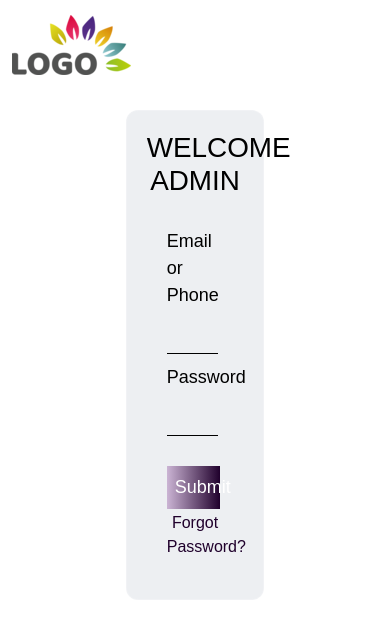
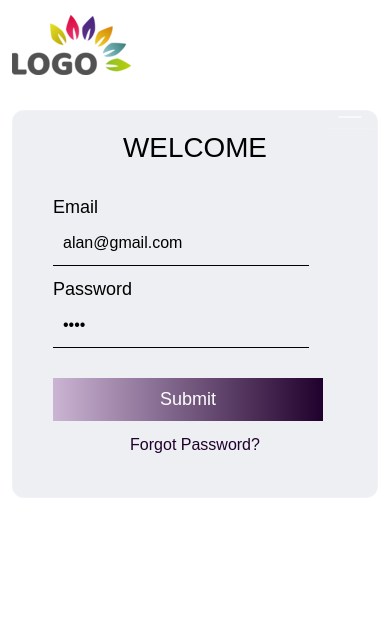
Before and after one commit to mishrarpita321/HotelManagementProject, a Next.js app: page /admin/login in a window 390 px wide. Shown: the top 638 px of the page. Built offline with nearby package versions, Linux system fonts and the light colour scheme; no server answers.

Commit message:
admin-login complete

```diff
--- a/src/context/AuthContext.js
+++ b/src/context/AuthContext.js
@@ -9,6 +9,17 @@ import axios from "axios";
 
 // ** Config
 import authConfig from "src/config/auth";
+import { AlertContext } from "./AlertContext";
+
+
+
+
+
+
+
+
+
+
 
 // ** Defaults
 const defaultProvider = {
@@ -26,8 +37,13 @@ const defaultProvider = {
 };
 export const AuthContext = createContext(defaultProvider);
 
+
 export const AuthProvider = ({ children }) => {
   const [refresh, setRefresh] = useState(0)
+
+  const { showAlert } = useContext(AlertContext);
+
+
 
   // ** States
   const [user, setUser] = useState(defaultProvider.user);
@@ -117,24 +133,51 @@ export const AuthProvider = ({ children }) => {
           })
           .then(async (response) => {
             const returnUrl = router.query.returnUrl;
+            const url = router.asPath;
+
             console.log("%%%%%%%%%%%%%%%%%%%%%%%%%%%%%%%", response)
-            setUser({ ...response.data });
 
-            await window.localStorage.setItem(
-              "userData",
-              JSON.stringify(response.data)
-            );
 
 
             // if (response.data.data.data.name == '' || response.data.data.data.email == '' || response.data.data.data.mobileNo == '') {
             //   router.replace('/account/details')
             // } else {
 
-            if (returnUrl == undefined) {
-              router.reload();
+            if (url.includes('/admin/login') && response.data.role !== "[ADMIN]") {
+              // The URL contains "/admin/login"
+              window.localStorage.clear()
+              console.log('Admin login page');
+              showAlert(
+                'error',
+                'Please Login with Admin credintials',
+                () => {
+                  console.log('Please Login with Admin credintials');
+                  return
+                }
+              )
             } else {
-              const redirectURL = returnUrl && returnUrl !== '/' ? returnUrl : '/'
-              router.replace(redirectURL)
+              // The URL does not contain "/admin/login"
+              console.log('Not admin login page');
+
+              setUser({ ...response.data });
+
+              await window.localStorage.setItem(
+                "userData",
+                JSON.stringify(response.data)
+              );
+
+              if (returnUrl == undefined) {
+                if (response.data.role == "[ADMIN]") {
+                  router.replace('/admin/dashboard')
+                } else {
+                  router.reload();
+                }
+                // console.log(response.data.role)
+              } else {
+                const redirectURL = returnUrl && returnUrl !== '/' ? returnUrl : '/'
+                router.replace(redirectURL)
+              }
+
             }
 
 
--- a/src/pages/_app.js
+++ b/src/pages/_app.js
@@ -70,14 +70,18 @@ function MyApp({ Component, pageProps }) {
   const pageType = Component.pageType ?? 'user';
   return (
     <>
-      <AuthProvider>
-        <Guard guestGuard={guestGuard} authGuard={authGuard} adminGuard={adminGuard} adminLoginGuard={adminLoginGuard} pageType={pageType}>
-          <AlertProvider>
+      <AlertProvider>
+
+
+        <AuthProvider>
+          <Guard guestGuard={guestGuard} authGuard={authGuard} adminGuard={adminGuard} adminLoginGuard={adminLoginGuard} pageType={pageType}>
+            {/* <AlertProvider> */}
             {getLayout(<Component {...pageProps} />)}
             <Alert />
-          </AlertProvider>
-        </Guard>
-      </AuthProvider>
+            {/* </AlertProvider> */}
+          </Guard>
+        </AuthProvider>
+      </AlertProvider>
     </>
   )
 }
--- a/src/pages/admin/login/index.js
+++ b/src/pages/admin/login/index.js
@@ -3,9 +3,15 @@ import Image from 'next/image'
 import styles from '../../../../styles/Home.module.css'
 import { useState } from 'react';
 import { useRouter } from 'next/router';
-import { useAuthProvider } from 'src/context/AuthContext';
 import NavBar from 'src/components/NavBar'
 
+
+
+import { Controller, useForm } from "react-hook-form";
+import { yupResolver } from "@hookform/resolvers/yup";
+import * as yup from "yup";
+import { useAuthProvider } from "src/context/AuthContext";
+import NavBarAdmin from 'src/components/NavBarAdmin';
 export default function Dashboard() {
     const auth = useAuthProvider();
     const router = useRouter();
@@ -19,12 +25,47 @@ export default function Dashboard() {
 
 
 
+    const [loginLoading, setLoginLoading] = useState(false)
+
+
+
+
+    const schema = yup.object().shape({
+        email: yup.string().email().required("Email is a required field"),
+        password: yup.string().min(4).required("Password is a required field"),
+    });
+
+    const defaultValues = {
+        email: 'alan@gmail.com',
+        password: 'alan',
+    }
+
+    const {
+        watch,
+        control,
+        setError,
+        handleSubmit,
+        formState: { errors },
+    } = useForm({
+        defaultValues,
+        mode: "onBlur",
+        resolver: yupResolver(schema),
+    });
+
+
+
+
+
+
     const handleLogin = (data) => {
-        // setLoginLoading(true)
-        // const { id, password } = data;
+        console.log('Hi submit is clicked')
+        // alert('asdf')
+        setLoginLoading(true)
+        const { email, password } = data;
         // let id = email;
-        auth.handleLoginInitial({ email: 'admin@gmail.com', password: 'password' }, (data) => {
-            // setLoginLoading(false)
+
+        auth.handleLogin({ email, password }, (data) => {
+            setLoginLoading(false)
             if (data.message === "success") {
                 // setEmail(id);
                 // setStep(2);
@@ -36,7 +77,7 @@ export default function Dashboard() {
                             message: data.error.message,
                         });
                     } else {
-                        setError("id", {
+                        setError("email", {
                             // type: 'manual',
                             message: data.error.message,
                         });
@@ -52,29 +93,82 @@ export default function Dashboard() {
 
     };
 
+    const errorStyle = {
+        color: 'red',
+        // fontWeight: 'bold',
+        fontSize: '15px',
+        margin: '0px 9px',
+    };
+    console.log(errors)
+
+
 
 
 
     return (
         <>
-            {/* <h1>This is Admin Login page</h1> */}
-
-
-
             <div>
-                <NavBar />
+                <NavBarAdmin />
                 <div className='container mt-4'>
                     <div style={{ justifyContent: "center" }} className='row '>
-                        <div className='col-5'>
+                        <div className='col-12 col-sm-10 col-md-7 col-lg-5'>
                             <div style={{ background: "unset" }} className="login">
                                 <div style={{ display: "block", position: "unset", transform: "unset", width: "unset", borderRadius: "12px" }} className="container">
-                                    <h1>Welcome Admin</h1>
+                                    <h1>Welcome</h1>
                                     <form action="#">
-                                        <label>Email or Phone</label>
-                                        <input type="text" />
+                                        <label>Email</label>
+                                        <Controller
+                                            name="email"
+                                            control={control}
+                                            rules={{ required: true }}
+                                            render={({ field: { value, onChange, onBlur } }) => (
+                                                <input
+                                                    disabled={loginLoading}
+                                                    value={value}
+                                                    onChange={onChange}
+                                                    label="Email ID"
+                                                    id="email"
+                                                    type="text"
+                                                // error={Boolean(errors.password)}
+                                                />
+                                            )}
+                                        />
+                                        {errors.email && (
+                                            <p style={errorStyle} className="text-sm text-red-500">
+                                                {errors.email.message}
+                                            </p>
+                                        )}
+
+                                        {/* <input type="text" /> */}
                                         <label>Password</label>
-                                        <input type="password" />
-                                        <button>Submit</button>
+                                        <Controller
+                                            name="password"
+                                            control={control}
+                                            rules={{ required: true }}
+                                            render={({ field: { value, onChange, onBlur } }) => (
+                                                <input
+                                                    disabled={loginLoading}
+                                                    value={value}
+                                                    onBlur={onBlur}
+                                                    label="Password"
+                                                    onChange={onChange}
+                                                    id="password"
+                                                    // error={Boolean(errors.password)}
+                                                    type="password"
+                                                />
+                                            )}
+                                        />
+                                        {errors.password && (
+                                            <p style={errorStyle} className="text-sm text-red-500">
+                                                {errors.password.message}
+                                            </p>
+                                        )}
+                                        {/* <input type="password" /> */}
+                                        <button
+                                            disabled={loginLoading}
+                                            onClick={handleSubmit(handleLogin)}>
+                                            Submit
+                                        </button>
                                         <div className="forgetpwd"><a href="#">Forgot Password?</a></div>
                                         {/* <div className="link">
                                             Not a member? <a href="#" onClick={() => setPage("registration")} >Sigup here</a>
```
